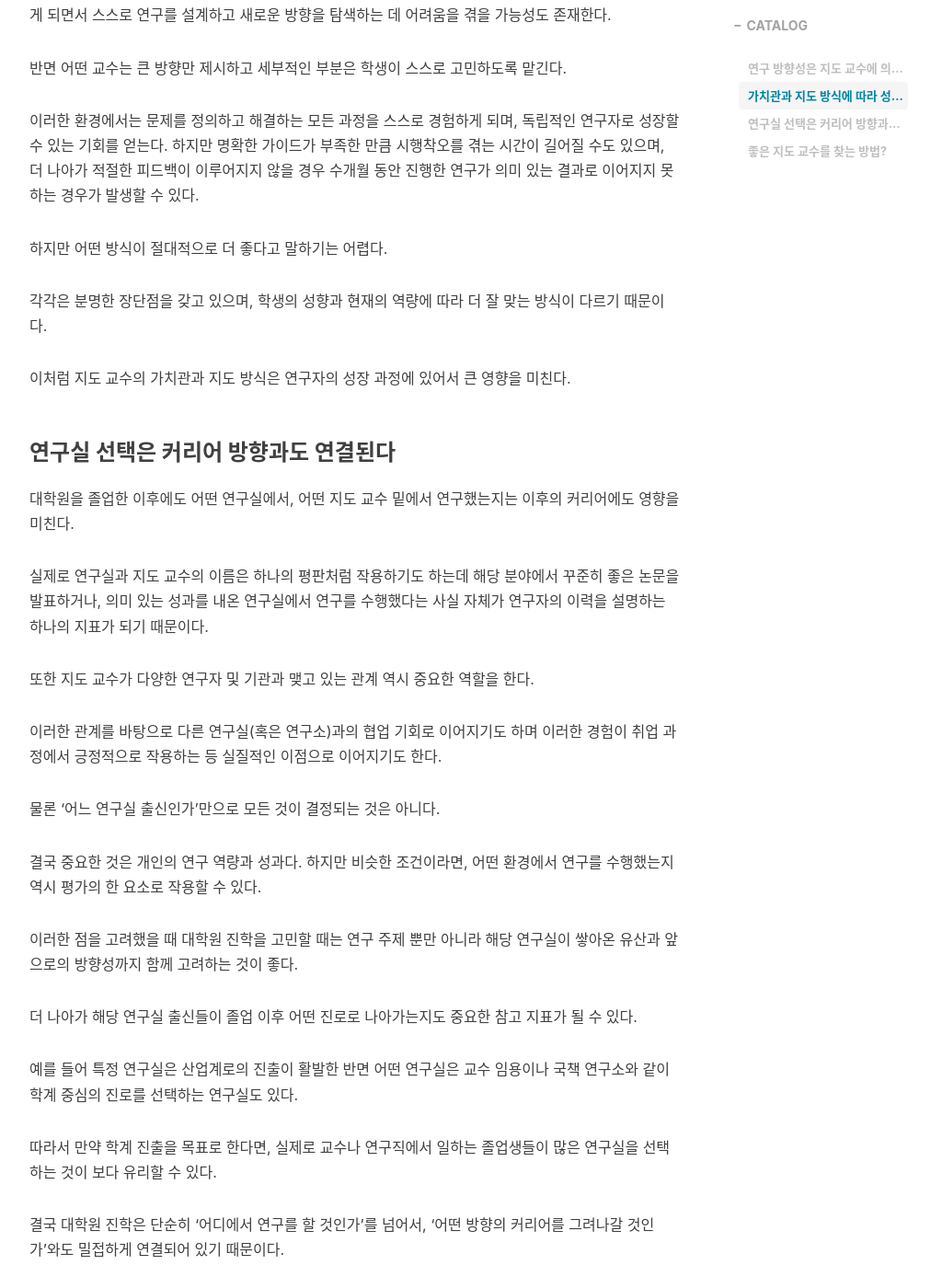
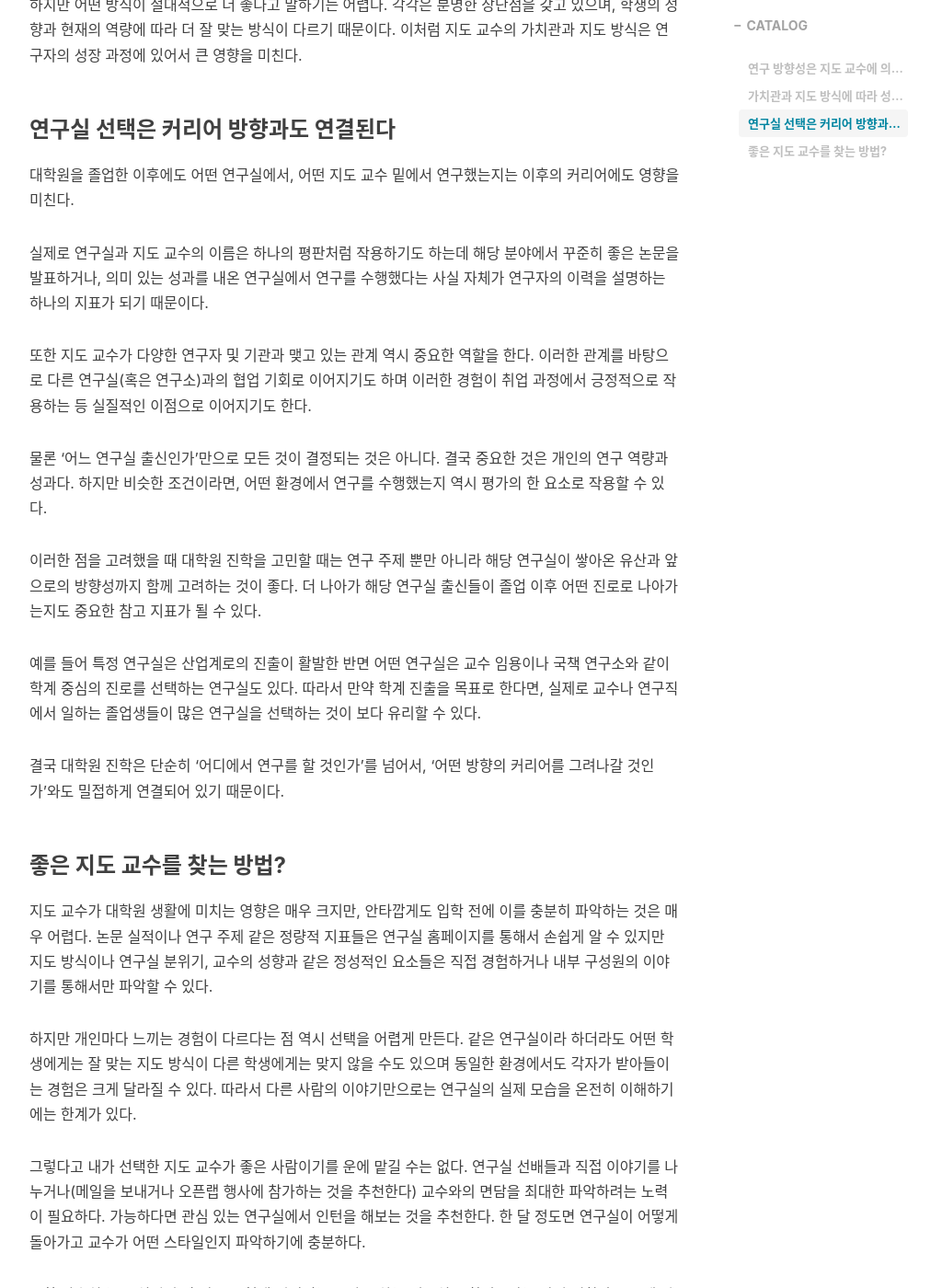
Before and after one commit to seominseokb/seominseokb.github.io, a Jekyll site: the page built from _posts/2026-04-05-why-your-advisor-matters-more-than-you-think.md, in a window 1280 px wide and 1400 px high, scrolled down 2208 px. Shown: the whole window at 92% size, without its empty margins (233-1245 px from the left). Built offline with Jekyll 4.4.1, drawn with Linux system fonts in a browser that asks for light colours; nearby versions of some CDN libraries; comment, search, counter and statistics services are not loaded; some of the changed text lies outside the part shown.

Commit message:
Update post
왜 지도 교수를 잘 만나는 게 중요할까?

```diff
--- a/_posts/2026-04-05-why-your-advisor-matters-more-than-you-think.md
+++ b/_posts/2026-04-05-why-your-advisor-matters-more-than-you-think.md
@@ -10,32 +10,24 @@ tags:
 
 대학원 진학을 고려할 때 가장 고려해야 할 것은 무엇일까?
 
-학교 네임 밸류? 연구 주제? 펀딩? 연구실 논문 실적?
+<center><i>학교 네임 밸류? 연구 주제? 펀딩? 연구실 논문 실적?</i></center>
 
 모두 다 중요하지만 나는 그중에서도 `지도 교수`가 가장 중요하다고 생각한다.
 
-대학원은 대학생 때처럼 단순히 수업을 듣고 학점만 채우면 끝나는 것이 아니다.
+대학원은 대학생 때처럼 단순히 수업을 듣고 학점만 채우면 끝나는 것이 아니다. 대학원은 연구자를 양성하는 곳으로서, 대학원생들은 지도 교수의 지도를 받으며 문제를 정의하고 해결하며 학문적 기여를 만들어내는 역량을 기르게 된다.
 
-대학원은 연구자를 양성하는 곳으로서, 대학원생들은 지도 교수의 지도를 받으며 문제를 정의하고 해결하며 학문적 기여를 만들어내는 역량을 기르게 된다.
-
-즉, 대학원 생활은 정답이 정해져 있지 않은 문제를 오랜 시간 탐구하고 해결해 나가는 과정이다.
-
-그리고 이러한 과정에서 가장 많은 영향을 미치는 사람이 바로 지도 교수다.
+즉, 대학원 생활은 정답이 정해져 있지 않은 문제를 오랜 시간 탐구하고 해결해 나가는 과정이다.  그리고 이러한 과정에서 가장 많은 영향을 미치는 사람이 바로 지도 교수다.
 
 
 ### 연구 방향성은 지도 교수에 의해 결정된다
 
-대학원생이 수행하는 연구는 지도 교수의 전공 및 관심 분야 안에서 이루어진다.
-
-따라서 어떤 문제를 다루게 될지, 어떤 방법론을 사용할지, 나아가 어떤 학문적 커뮤니티에 속하게 될지까지도 대부분 지도 교수에 의해 결정된다.
+대학원생이 수행하는 연구는 지도 교수의 전공 및 관심 분야 안에서 이루어진다. 따라서 어떤 문제를 다루게 될지, 어떤 방법론을 사용할지, 나아가 어떤 학문적 커뮤니티에 속하게 될지까지도 대부분 지도 교수에 의해 결정된다.
 
 이는 단순히 연구 주제를 정해주는 수준을 넘어서는데, 연구의 방향성은 곧 내가 어떤 연구자가 될 것인지와 직결되기 때문이다.
 
 내 상황을 예로 들면 나의 지도 교수님은 기계 공학, 그중에서도 제어 분야를 전공하셨다.
 
-우리 연구실은 설립된 지 약 3년 반 정도로 아직 연구 체계를 구축해 가는 단계에 있는데, 교수님께서는 우리 연구실만의 독창적인 연구 색깔을 찾기 위해 다양한 방향을 모색하고 있다.
-
-교수님의 전공이었던 이론 기반 제어는 이미 많은 연구가 수행됐고, 최근 부상하고 있는 학습 기반의 제어는 아직 경험이 많지 않은 분야이다 보니 교수님께서는 두 접근을 융합한 방법론들을 중심으로 연구 방향을 탐색하고 있다.
+우리 연구실은 설립된 지 약 3년 반 정도로 아직 연구 체계를 구축해 가는 단계에 있는데, 교수님께서는 우리 연구실만의 독창적인 연구 색깔을 찾기 위해 다양한 방향을 모색하고 있다. 교수님의 전공이었던 이론 기반 제어는 이미 많은 연구가 수행됐고, 최근 부상하고 있는 학습 기반의 제어는 아직 경험이 많지 않은 분야이다 보니 교수님께서는 두 접근을 융합한 방법론들을 중심으로 연구 방향을 탐색하고 있다.
 
 이러한 연구 방향에 따라 현재까지는 제어 분야의 학회 및 저널에만 논문을 투고해 왔지만, AI 분야에서도 입지를 다지기 위해 관련 학회로의 확장을 시도하고 있다.
 
@@ -44,27 +36,17 @@ tags:
 
 ### 가치관과 지도 방식에 따라 성장이 달라진다
 
-연구 방향성만큼이나 중요한 것이 지도 교수의 가치관과 지도 방식이다.
-
-지도 교수의 가치관에 따라 연구를 바라보는 관점이 달라지기도 한다.
+연구 방향성만큼이나 중요한 것이 지도 교수의 가치관과 지도 방식이다. 지도 교수의 가치관에 따라 연구를 바라보는 관점이 달라지기도 한다.
 
 어떤 교수는 실제 생활에 적용할 수 있는 문제를 해결하는 데 가치를 두는 반면, 어떤 교수는 이론적 연구를 통해 학문적 발전에 기여하는 것을 더 중요하게 생각하기도 한다.
 
-이러한 가치관의 차이는 자연스럽게 연구 주제 선택뿐만 아니라 문제를 정의하고 접근하는 방식에도 영향을 미친다.
-
-또한 교수의 지도 방식에 따라서 연구 경험은 크게 달라진다. 어떤 교수는 세세한 부분까지 직접 피드백을 주며 연구의 전 과정을 세밀하게 지도한다.
+이러한 가치관의 차이는 자연스럽게 연구 주제 선택뿐만 아니라 문제를 정의하고 접근하는 방식에도 영향을 미친다. 또한 교수의 지도 방식에 따라서 연구 경험은 크게 달라진다. 어떤 교수는 세세한 부분까지 직접 피드백을 주며 연구의 전 과정을 세밀하게 지도한다.
 
 이 경우 연구 경험이 많지 않은 학생에게는 시행착오를 줄이고 빠르게 방향을 잡을 수 있다는 장점이 있지만, 학생 개인의 문제 정의 능력이나 독립적인 사고를 기를 기회가 제한될 수 있다. 나아가 교수의 방식에 의존하게 되면서 스스로 연구를 설계하고 새로운 방향을 탐색하는 데 어려움을 겪을 가능성도 존재한다.
 
-반면 어떤 교수는 큰 방향만 제시하고 세부적인 부분은 학생이 스스로 고민하도록 맡긴다.
+반면 어떤 교수는 큰 방향만 제시하고 세부적인 부분은 학생이 스스로 고민하도록 맡긴다. 이러한 환경에서는 문제를 정의하고 해결하는 모든 과정을 스스로 경험하게 되며, 독립적인 연구자로 성장할 수 있는 기회를 얻는다. 하지만 명확한 가이드가 부족한 만큼 시행착오를 겪는 시간이 길어질 수도 있으며, 더 나아가 적절한 피드백이 이루어지지 않을 경우 수개월 동안 진행한 연구가 의미 있는 결과로 이어지지 못하는 경우가 발생할 수 있다.
 
-이러한 환경에서는 문제를 정의하고 해결하는 모든 과정을 스스로 경험하게 되며, 독립적인 연구자로 성장할 수 있는 기회를 얻는다. 하지만 명확한 가이드가 부족한 만큼 시행착오를 겪는 시간이 길어질 수도 있으며, 더 나아가 적절한 피드백이 이루어지지 않을 경우 수개월 동안 진행한 연구가 의미 있는 결과로 이어지지 못하는 경우가 발생할 수 있다.
-
-하지만 어떤 방식이 절대적으로 더 좋다고 말하기는 어렵다.
-
-각각은 분명한 장단점을 갖고 있으며, 학생의 성향과 현재의 역량에 따라 더 잘 맞는 방식이 다르기 때문이다.
-
-이처럼 지도 교수의 가치관과 지도 방식은 연구자의 성장 과정에 있어서 큰 영향을 미친다.
+하지만 어떤 방식이 절대적으로 더 좋다고 말하기는 어렵다. 각각은 분명한 장단점을 갖고 있으며, 학생의 성향과 현재의 역량에 따라 더 잘 맞는 방식이 다르기 때문이다. 이처럼 지도 교수의 가치관과 지도 방식은 연구자의 성장 과정에 있어서 큰 영향을 미친다.
 
 
 ### 연구실 선택은 커리어 방향과도 연결된다
@@ -73,45 +55,25 @@ tags:
 
 실제로 연구실과 지도 교수의 이름은 하나의 평판처럼 작용하기도 하는데 해당 분야에서 꾸준히 좋은 논문을 발표하거나, 의미 있는 성과를 내온 연구실에서 연구를 수행했다는 사실 자체가 연구자의 이력을 설명하는 하나의 지표가 되기 때문이다.
 
-또한 지도 교수가 다양한 연구자 및 기관과 맺고 있는 관계 역시 중요한 역할을 한다.
+또한 지도 교수가 다양한 연구자 및 기관과 맺고 있는 관계 역시 중요한 역할을 한다. 이러한 관계를 바탕으로 다른 연구실(혹은 연구소)과의 협업 기회로 이어지기도 하며 이러한 경험이 취업 과정에서 긍정적으로 작용하는 등 실질적인 이점으로 이어지기도 한다.
 
-이러한 관계를 바탕으로 다른 연구실(혹은 연구소)과의 협업 기회로 이어지기도 하며 이러한 경험이 취업 과정에서 긍정적으로 작용하는 등 실질적인 이점으로 이어지기도 한다.
+물론 '어느 연구실 출신인가'만으로 모든 것이 결정되는 것은 아니다. 결국 중요한 것은 개인의 연구 역량과 성과다. 하지만 비슷한 조건이라면, 어떤 환경에서 연구를 수행했는지 역시 평가의 한 요소로 작용할 수 있다.
 
-물론 '어느 연구실 출신인가'만으로 모든 것이 결정되는 것은 아니다.
+이러한 점을 고려했을 때 대학원 진학을 고민할 때는 연구 주제 뿐만 아니라 해당 연구실이 쌓아온 유산과 앞으로의 방향성까지 함께 고려하는 것이 좋다. 더 나아가 해당 연구실 출신들이 졸업 이후 어떤 진로로 나아가는지도 중요한 참고 지표가 될 수 있다.
 
-결국 중요한 것은 개인의 연구 역량과 성과다. 하지만 비슷한 조건이라면, 어떤 환경에서 연구를 수행했는지 역시 평가의 한 요소로 작용할 수 있다.
-
-이러한 점을 고려했을 때 대학원 진학을 고민할 때는 연구 주제 뿐만 아니라 해당 연구실이 쌓아온 유산과 앞으로의 방향성까지 함께 고려하는 것이 좋다.
-
-더 나아가 해당 연구실 출신들이 졸업 이후 어떤 진로로 나아가는지도 중요한 참고 지표가 될 수 있다.
-
-예를 들어 특정 연구실은 산업계로의 진출이 활발한 반면 어떤 연구실은 교수 임용이나 국책 연구소와 같이 학계 중심의 진로를 선택하는 연구실도 있다.
-
-따라서 만약 학계 진출을 목표로 한다면, 실제로 교수나 연구직에서 일하는 졸업생들이 많은 연구실을 선택하는 것이 보다 유리할 수 있다.
+예를 들어 특정 연구실은 산업계로의 진출이 활발한 반면 어떤 연구실은 교수 임용이나 국책 연구소와 같이 학계 중심의 진로를 선택하는 연구실도 있다. 따라서 만약 학계 진출을 목표로 한다면, 실제로 교수나 연구직에서 일하는 졸업생들이 많은 연구실을 선택하는 것이 보다 유리할 수 있다.
 
 결국 대학원 진학은 단순히 ‘어디에서 연구를 할 것인가’를 넘어서, ‘어떤 방향의 커리어를 그려나갈 것인가’와도 밀접하게 연결되어 있기 때문이다.
 
 
 ### 좋은 지도 교수를 찾는 방법?
 
-지도 교수가 대학원 생활에 미치는 영향은 매우 크지만, 안타깝게도 입학 전에 이를 충분히 파악하는 것은 매우 어렵다.
+지도 교수가 대학원 생활에 미치는 영향은 매우 크지만, 안타깝게도 입학 전에 이를 충분히 파악하는 것은 매우 어렵다. 논문 실적이나 연구 주제 같은 정량적 지표들은 연구실 홈페이지를 통해서 손쉽게 알 수 있지만 지도 방식이나 연구실 분위기, 교수의 성향과 같은 정성적인 요소들은 직접 경험하거나 내부 구성원의 이야기를 통해서만 파악할 수 있다.
 
-논문 실적이나 연구 주제 같은 정량적 지표들은 연구실 홈페이지를 통해서 손쉽게 알 수 있지만 지도 방식이나 연구실 분위기, 교수의 성향과 같은 정성적인 요소들은 직접 경험하거나 내부 구성원의 이야기를 통해서만 파악할 수 있다.
+하지만 개인마다 느끼는 경험이 다르다는 점 역시 선택을 어렵게 만든다. 같은 연구실이라 하더라도 어떤 학생에게는 잘 맞는 지도 방식이 다른 학생에게는 맞지 않을 수도 있으며 동일한 환경에서도 각자가 받아들이는 경험은 크게 달라질 수 있다. 따라서 다른 사람의 이야기만으로는 연구실의 실제 모습을 온전히 이해하기에는 한계가 있다.
 
-하지만 개인마다 느끼는 경험이 다르다는 점 역시 선택을 어렵게 만든다. 같은 연구실이라 하더라도 어떤 학생에게는 잘 맞는 지도 방식이 다른 학생에게는 맞지 않을 수도 있으며 동일한 환경에서도 각자가 받아들이는 경험은 크게 달라질 수 있다.
+그렇다고 내가 선택한 지도 교수가 좋은 사람이기를 운에 맡길 수는 없다. 연구실 선배들과 직접 이야기를 나누거나(메일을 보내거나 오픈랩 행사에 참가하는 것을 추천한다) 교수와의 면담을 최대한 파악하려는 노력이 필요하다. 가능하다면 관심 있는 연구실에서 인턴을 해보는 것을 추천한다. 한 달 정도면 연구실이 어떻게 돌아가고 교수가 어떤 스타일인지 파악하기에 충분하다.
 
-따라서 다른 사람의 이야기만으로는 연구실의 실제 모습을 온전히 이해하기에는 한계가 있다.
-
-그렇다고 내가 선택한 지도 교수가 좋은 사람이기를 운에 맡길 수는 없다.
-
-연구실 선배들과 직접 이야기를 나누거나(메일을 보내거나 오픈랩 행사에 참가하는 것을 추천한다) 교수와의 면담을 최대한 파악하려는 노력이 필요하다.
-
-가능하다면 관심 있는 연구실에서 인턴을 해보는 것을 추천한다.
-
-한 달 정도면 연구실이 어떻게 돌아가고 교수가 어떤 스타일인지 파악하기에 충분하다.
-
-또한 단순히 논문 실적이 잘 나오고 현재 인기있는 분야를 하는 연구실을 찾기보다는 나의 성향과 목표에 맞는 환경인지를 기준으로 판단하는 것이 중요하다.
-
-결국 대학원 선택은 완벽한 정보를 바탕으로 내리는 결정이라기보다는 제한된 정보 속에서 스스로의 기준을 세우고 선택하는 과정에 가깝다.
+또한 단순히 논문 실적이 잘 나오고 현재 인기있는 분야를 하는 연구실을 찾기보다는 나의 성향과 목표에 맞는 환경인지를 기준으로 판단하는 것이 중요하다. 결국 대학원 선택은 완벽한 정보를 바탕으로 내리는 결정이라기보다는 제한된 정보 속에서 스스로의 기준을 세우고 선택하는 과정에 가깝다.
 
 그리고 그 선택의 중심에는 언제나 **나는 어떤 지도 교수와 함께 성장하고 싶은가**라는 질문이 있어야 한다.
```
Also changed, not shown: other parts of _posts/2026-04-05-why-your-advisor-matters-more-than-you-think.md (+1 -1 lines).
